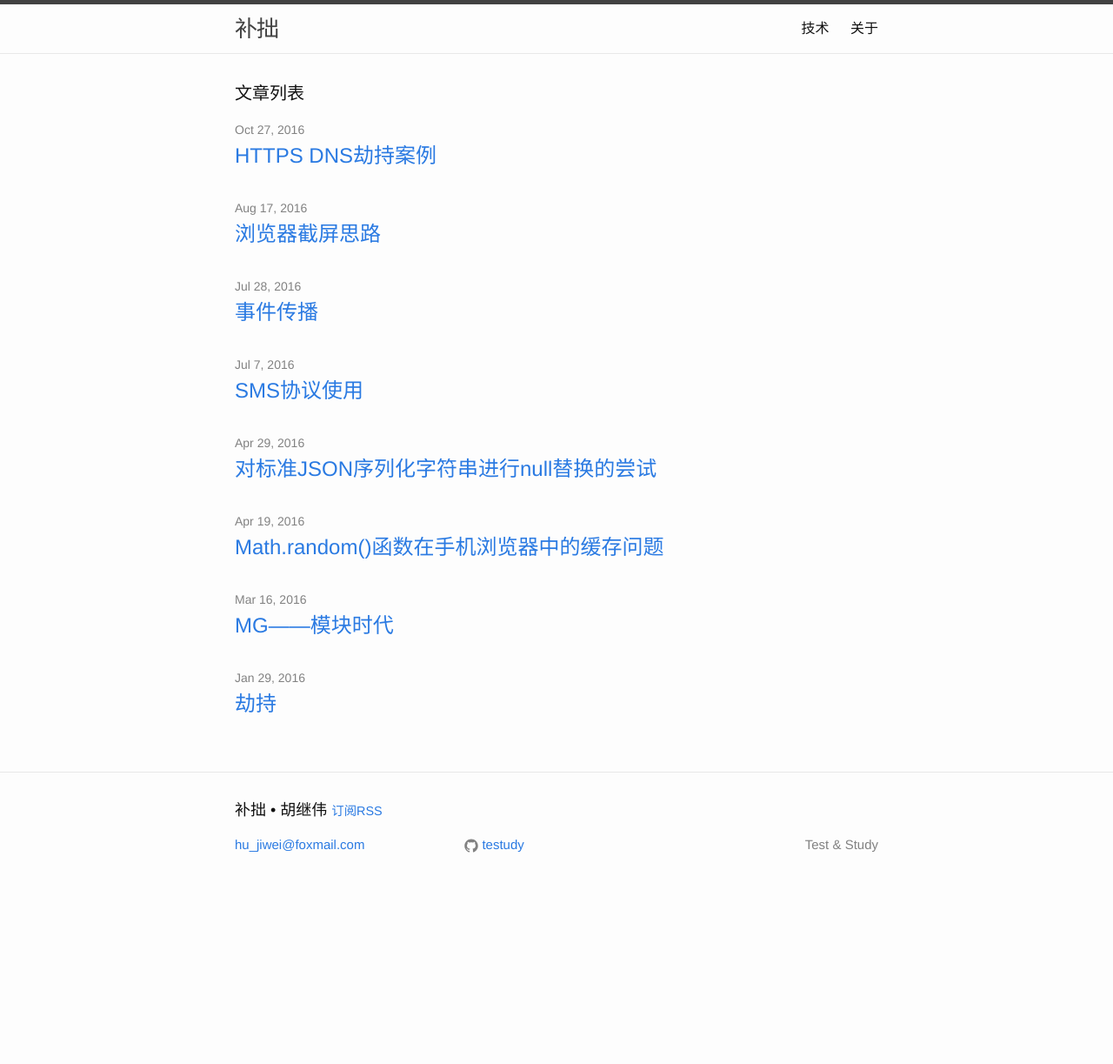
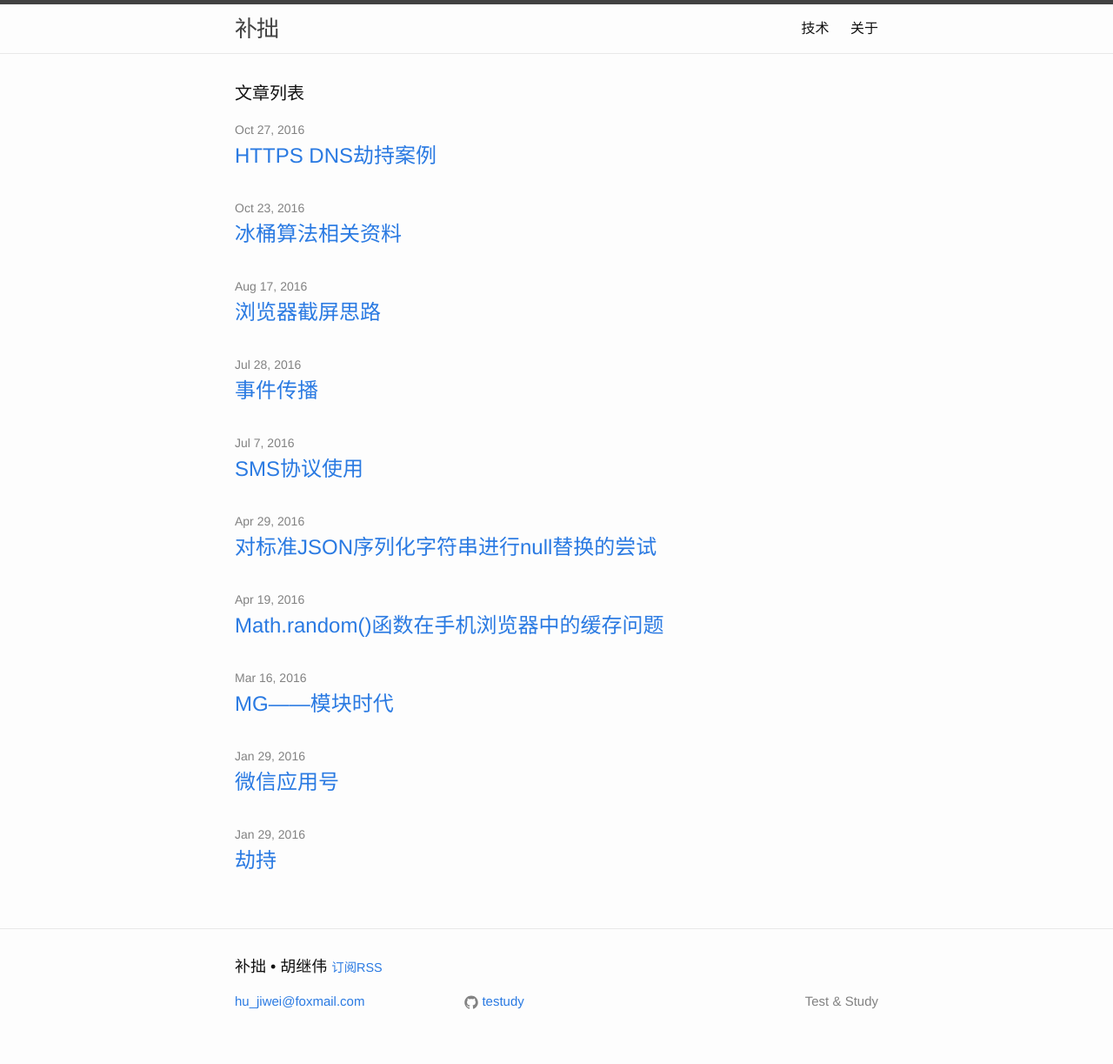
Before and after one commit to testudy/testudy.github.io, a Jekyll site: the page built from index.html, in a window 1280 px wide. Shown: the whole page at 87% size. Built offline with Jekyll 4.4.1, drawn with Linux system fonts in a browser that asks for light colours; before the commit the page ends 1043 px from its top, so only the background shows below that.

Commit message:
调整目录结构

```diff
--- a/tpr/冰桶算法.md
+++ b/tech/_posts/2016-10-23-ice-bucket-algorithm.md
@@ -1,4 +1,8 @@
-# 冰桶算法
+---
+layout: post
+title: 冰桶算法相关资料
+tags: 技术 原创
+---
 
 
 ## 冰桶算法历史
@@ -14,13 +18,14 @@
 4. 2016年9月22日，[冰桶算法4.0](http://zhanzhang.baidu.com/wiki/900)发布。
 为提升搜索用户体验、建设健康稳定的移动搜索生态，百度搜索将针对移动搜索结果页广告过多、影响用户体验的页面，进行策略调整。
 
-
+<!--
 ## 初步结论
 仅从百度的要求来看，咱们确实有一些需要改进的地方，按优先级排列如下：
 
 1. 下线返回（违反3.0）；
 2. 压缩硬广的数量和广告位的大小（违反4.0）。
 3. 专家答广告位升级为可以听声音的（违反1.0，2.0）；
+-->
 
 
 ## 大家言论
```
Also changed, not shown: tech/_posts/2016-01-29-wechat-application.md (renamed from tpr/微信应用号.md, +5 -1 lines), note/OPPM.md (renamed from read/OPPM.md), note/美式音标.md (renamed from learn/美式音标.md).
